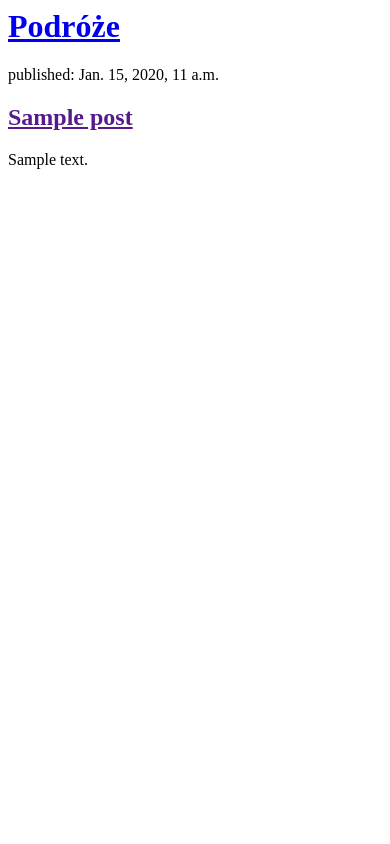
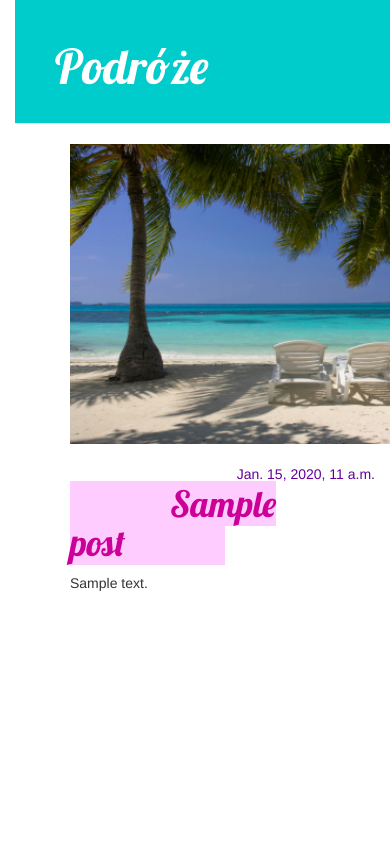
Before and after one commit to karoczerwinska/my-first-blog, a Django app: template blog/templates/blog/post_list.html in a window 390 px wide; the page is wider, and only the part inside the window is pictured. Run offline with Django 3.2, Linux system fonts and the light colour scheme; the template is opened without the code that fills it: values that come from a table or form of the project are taken from there, others are empty; tables that the repository leaves empty hold one stand-in row (values such as "Sample post"); some libraries are stand-ins or nearby versions.

Commit message:
Zmiana stylów, kolorów i obrazek

```diff
--- a/blog/templates/blog/post_list.html
+++ b/blog/templates/blog/post_list.html
@@ -1,18 +1,32 @@
+{% load staticfiles %}
 <html>
     <head>
         <title>Podróże</title>
+        <link rel="stylesheet" href="//maxcdn.bootstrapcdn.com/bootstrap/3.2.0/css/bootstrap.min.css">
+        <link rel="stylesheet" href="//maxcdn.bootstrapcdn.com/bootstrap/3.2.0/css/bootstrap-theme.min.css">
+        <link rel="stylesheet" href="{% static 'css/blog.css' %}">
+        <link href="//fonts.googleapis.com/css?family=Lobster&subset=latin,latin-ext" rel="stylesheet" type="text/css">
     </head>
     <body>
-  <div>
+  <div class="page-header">
     <h1><a href="/">Podróże</a></h1>
 </div>
 
-{% for post in posts %}
-    <div>
-        <p>published: {{ post.published_date }}</p>
-        <h2><a href="">{{ post.title }}</a></h2>
-        <p>{{ post.text|linebreaksbr }}</p>
+<div class="content container">
+<img src="{% static 'images/jamajka.jpg' %}" alt="Jamajka">
+    <div class="row">
+        <div class="col-md-8">
+            {% for post in posts %}
+                <div class="post">
+                    <div class="date">
+                        {{ post.published_date }}
+                    </div>
+                    <h1><a href="">{{ post.title }}</a></h1>
+                    <p>{{ post.text|linebreaksbr }}</p>
+                </div>
+            {% endfor %}
+        </div>
     </div>
-{% endfor %}
+</div>
     </body>
 </html>
--- a/mysite/settings.py
+++ b/mysite/settings.py
@@ -102,3 +102,6 @@ USE_TZ = True
 
 STATIC_URL = '/static/'
 STATIC_ROOT = os.path.join(BASE_DIR, 'public', 'static')
+STATICFILES_DIRS = (
+    os.path.join(BASE_DIR, "static"),
+)
--- /dev/null
+++ b/static/css/blog.css
@@ -0,0 +1,65 @@
+h1 a{
+    color: #990066;
+    font-family: 'Lobster';
+}
+h2 a{
+    color: #CC0099;
+    font-family: 'Lobster';
+}
+body {
+    padding-left: 15px;
+}
+.page-header {
+    background-color: #00CCCC;
+    margin-top: 0;
+    padding: 20px 20px 20px 40px;
+}
+
+.page-header h1, .page-header h1 a, .page-header h1 a:visited, .page-header h1 a:active {
+    color: #ffffff;
+    font-size: 36pt;
+    text-decoration: none;
+}
+
+.content {
+    margin-left: 40px;
+}
+
+h1, h2, h3, h4 {
+    font-family: 'Lobster', cursive;
+}
+
+.date {
+    float: right;
+    color: #660099;
+}
+
+.save {
+    float: right;
+}
+
+.post-form textarea, .post-form input {
+    width: 100%;
+}
+
+.top-menu, .top-menu:hover, .top-menu:visited {
+    color: #ffffff;
+    float: right;
+    font-size: 26pt;
+    margin-right: 20px;
+}
+
+.post {
+    margin-bottom: 70px;
+}
+
+.post h1 a, .post h1 a:visited {
+    color: #CC0099;
+    background-color: #FFCCFF;
+    margin-top: 0;
+    padding: 0px 100px 0px 100px;
+}
+img{
+    width: 500;
+    height: 300;
+}
```
Also changed, not shown: static/images/jamajka.jpg (added).
